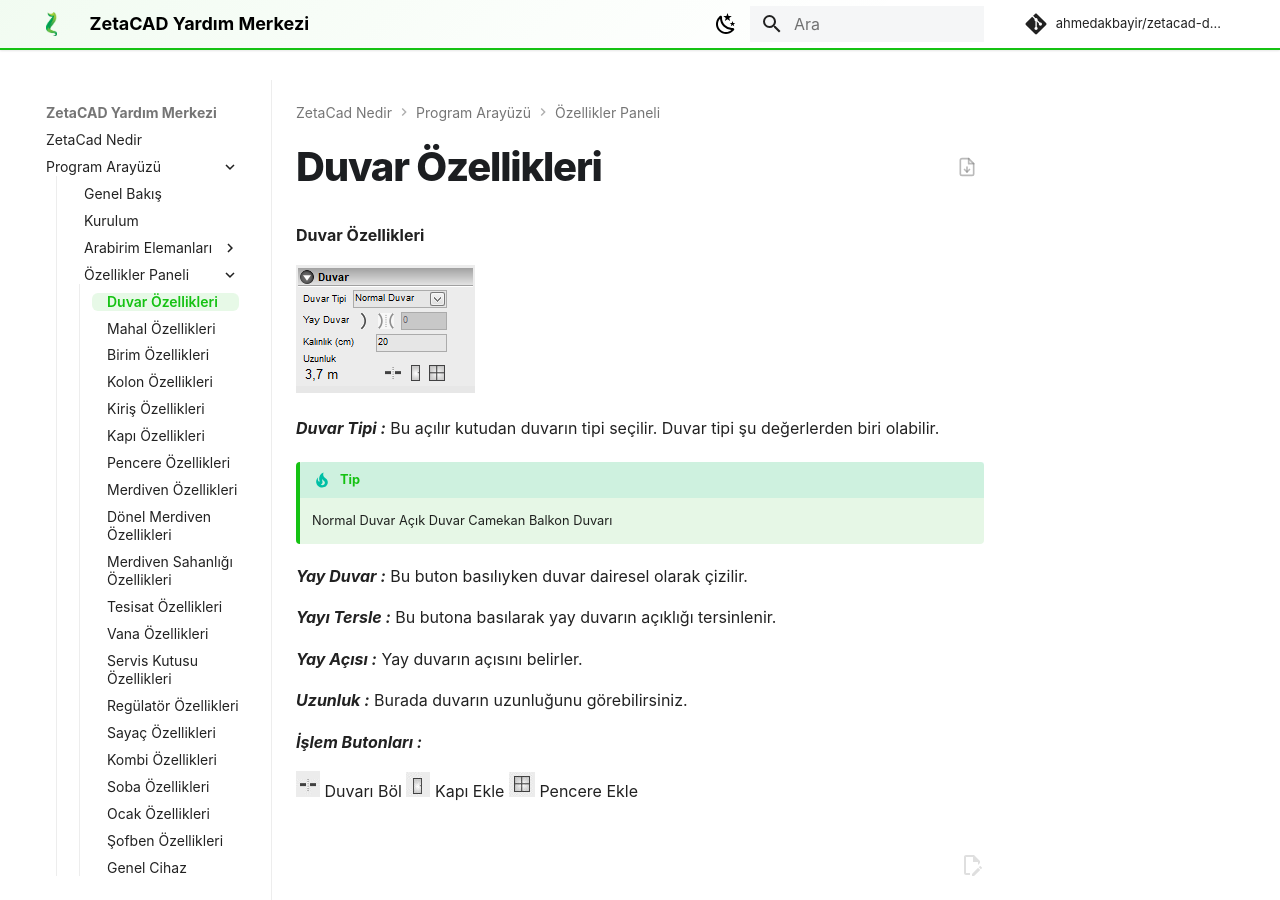
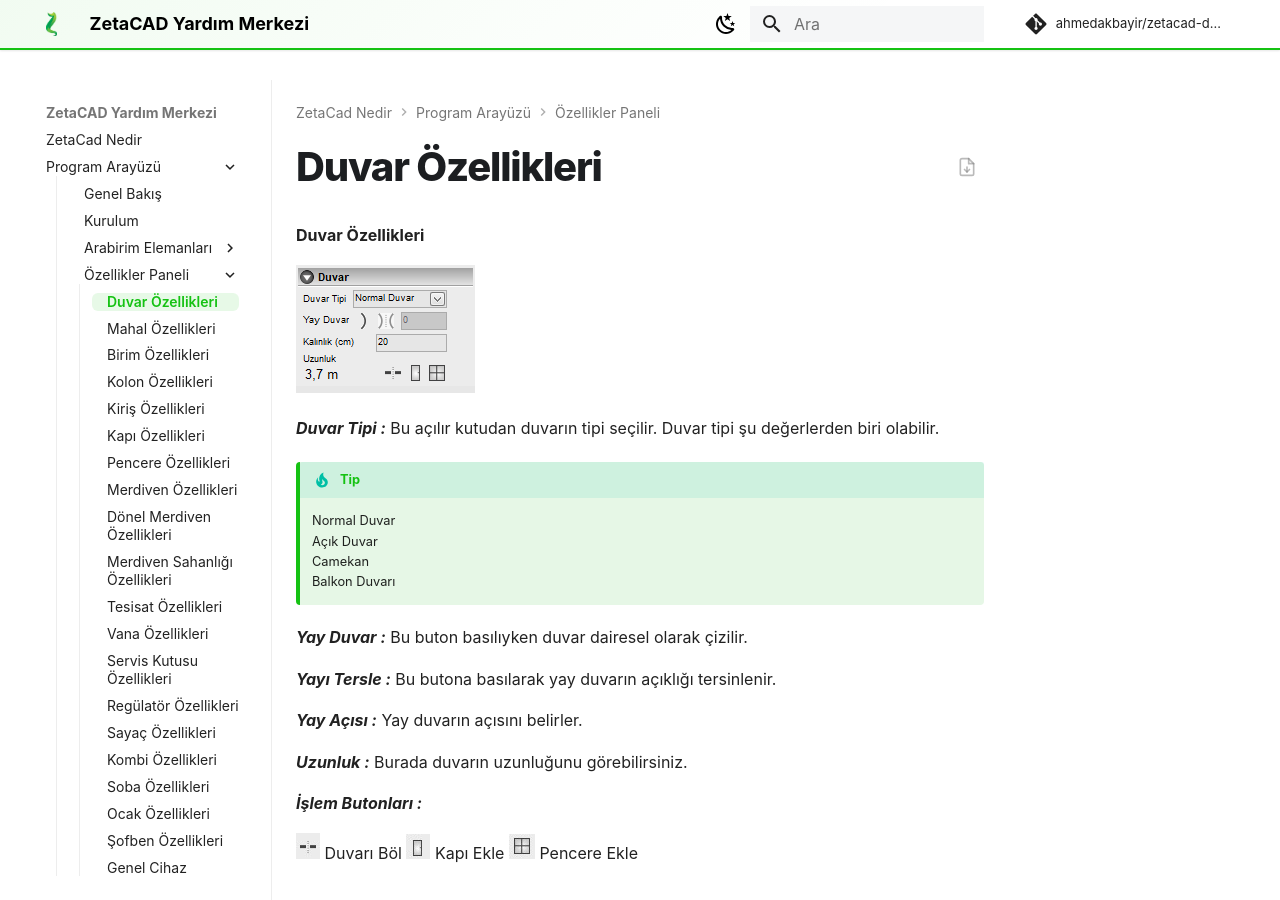
Before and after one commit to ahmedakbayir/zetacad-docs, an MkDocs documentation site: the page built from docs/program-arayuzu/ozellikler/duvar.md, in a window 1280 px wide and 900 px high. Built offline with MkDocs 1.6.1 and Material for MkDocs 9.7.7, drawn with Linux system fonts in a browser that asks for light colours; comment, search, counter and statistics services are not loaded; the version menu is left out.

```diff
--- a/docs/program-arayuzu/ozellikler/duvar.md
+++ b/docs/program-arayuzu/ozellikler/duvar.md
@@ -7,10 +7,10 @@
 **_Duvar Tipi :_** Bu açılır kutudan duvarın tipi seçilir. Duvar tipi şu değerlerden biri olabilir.
 
 !!! tip duvar tipleri
-    Normal Duvar
-    Açık Duvar
-    Camekan
-    Balkon Duvarı
+    Normal Duvar <br>
+    Açık Duvar  <br>
+    Camekan <br>
+    Balkon Duvarı <br>
 
 **_Yay Duvar :_** Bu buton basılıyken duvar dairesel olarak çizilir.
 
```
